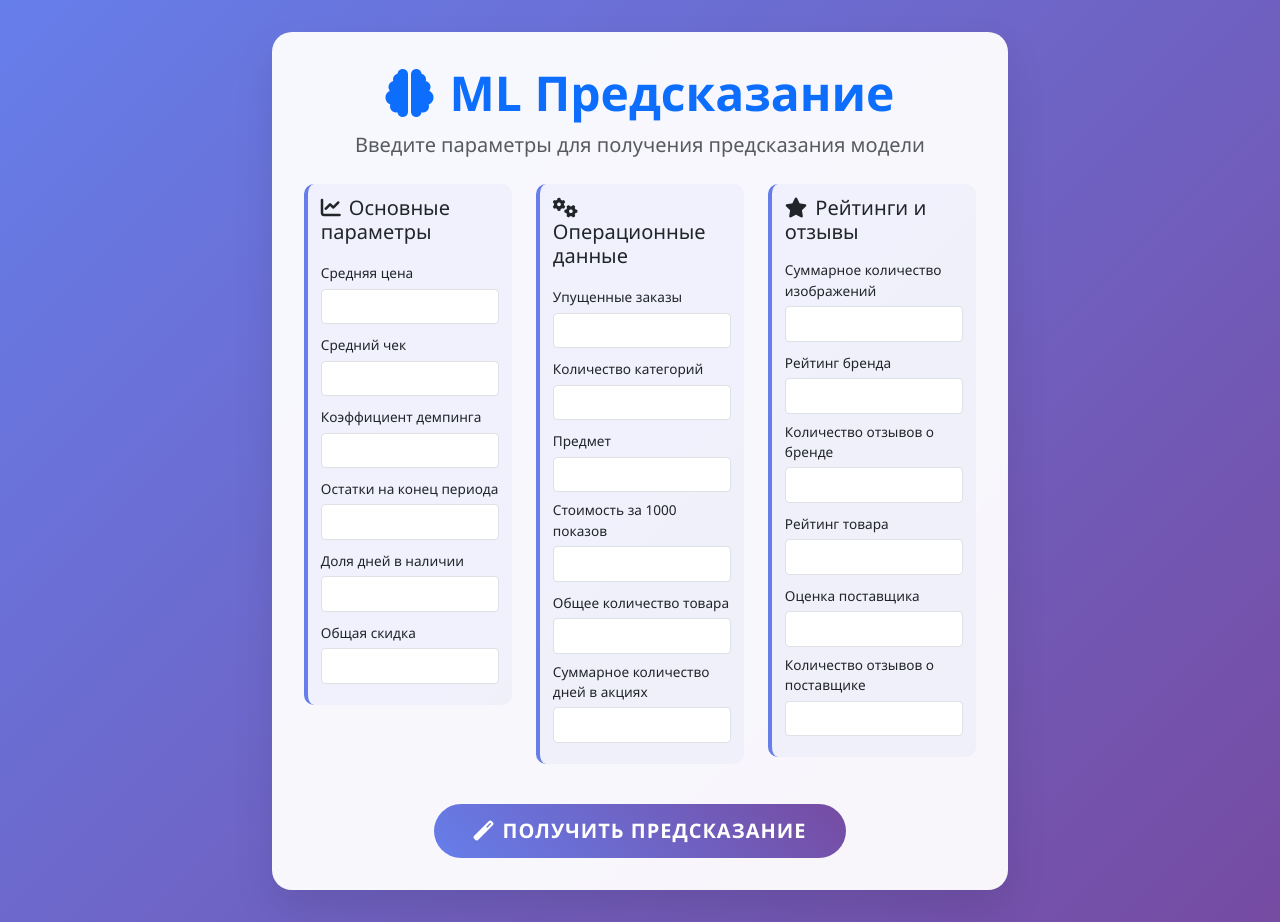
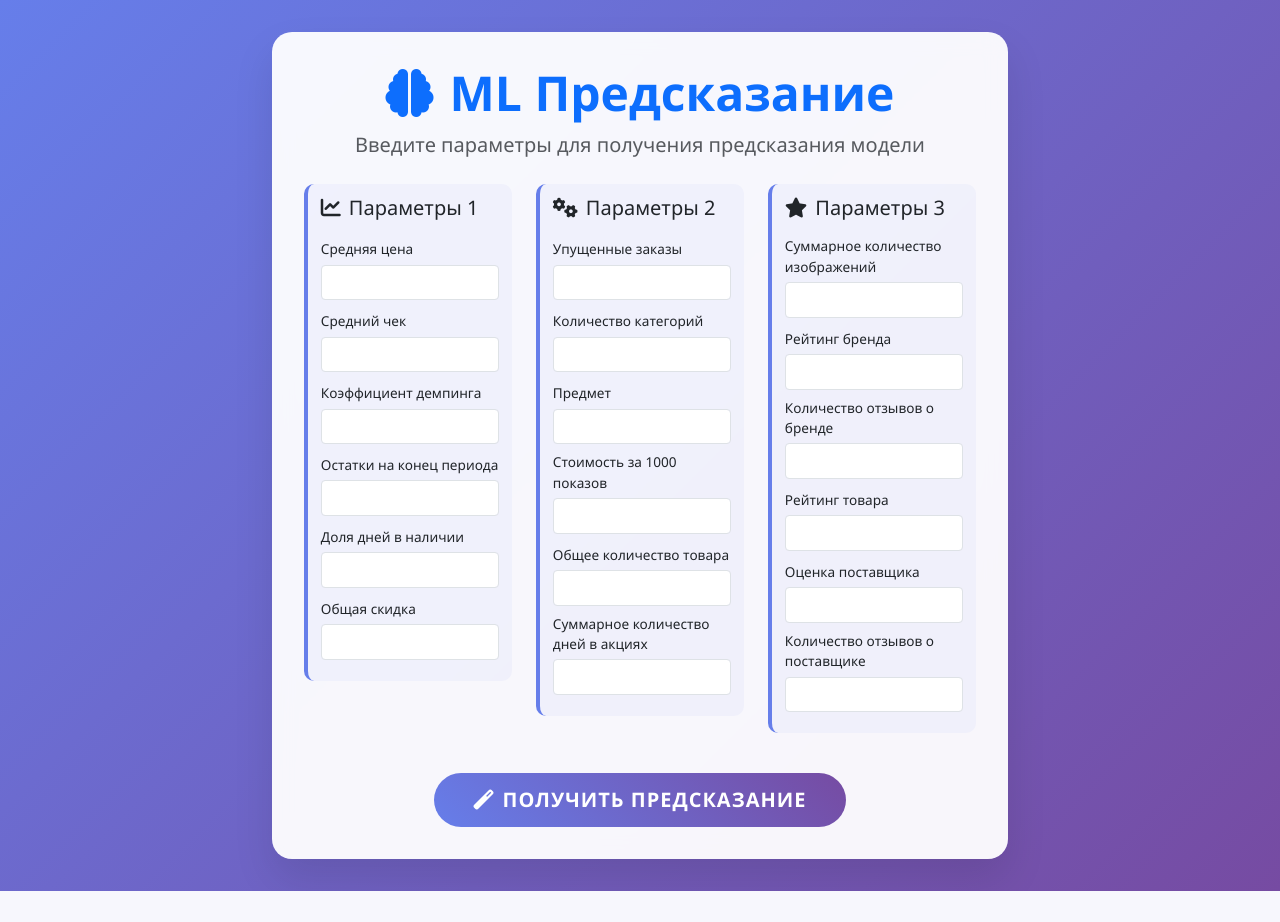
Before and after one commit to NeymanPros/Practivca, a Flask app: page / in a window 1280 px wide. After the commit the page ends 891 px from the top, so only its background shows below. Run offline with Flask 3, Linux system fonts and the light colour scheme.

Commit message:
Update index.html

```diff
--- a/app/templates/index.html
+++ b/app/templates/index.html
@@ -93,7 +93,7 @@
                             <!-- Первая колонка -->
                             <div class="col-lg-4 col-md-6 col-sm-12">
                                 <div class="parameter-group">
-                                    <h5 class="mb-3"><i class="fas fa-chart-line me-2"></i>Основные параметры</h5>
+                                    <h5 class="mb-3"><i class="fas fa-chart-line me-2"></i>Параметры 1</h5>
 
                                     <div class="mb-2">
                                         <label for="param1" class="form-label">Средняя цена</label>
@@ -130,7 +130,7 @@
                             <!-- Вторая колонка -->
                             <div class="col-lg-4 col-md-6 col-sm-12">
                                 <div class="parameter-group">
-                                    <h5 class="mb-3"><i class="fas fa-cogs me-2"></i>Операционные данные</h5>
+                                    <h5 class="mb-3"><i class="fas fa-cogs me-2"></i>Параметры 2</h5>
 
                                     <div class="mb-2">
                                         <label for="param7" class="form-label">Упущенные заказы</label>
@@ -167,7 +167,7 @@
                             <!-- Третья колонка -->
                             <div class="col-lg-4 col-md-12 col-sm-12">
                                 <div class="parameter-group">
-                                    <h5 class="mb-3"><i class="fas fa-star me-2"></i>Рейтинги и отзывы</h5>
+                                    <h5 class="mb-3"><i class="fas fa-star me-2"></i>Параметры 3</h5>
 
                                     <div class="mb-2">
                                         <label for="param13" class="form-label">Суммарное количество изображений</label>
@@ -249,12 +249,10 @@
             const resultCard = document.getElementById('resultCard');
             const errorCard = document.getElementById('errorCard');
 
-            // Показываем загрузку
             loadingSpan.style.display = 'inline';
             defaultSpan.style.display = 'none';
             submitBtn.disabled = true;
 
-            // Скрываем предыдущие результаты
             resultCard.style.display = 'none';
             errorCard.style.display = 'none';
 
@@ -268,10 +266,8 @@
                 const data = await response.json();
 
                 if (response.ok) {
-                    // Показываем результат
                     document.getElementById('predictionValue').textContent = data.prediction.toFixed(4);
 
-                    // Если есть вероятности (для классификации)
                     if (data.probabilities) {
                         const probText = data.probabilities.map((prob, idx) =>
                             `Класс ${idx}: ${(prob * 100).toFixed(1)}%`
@@ -285,19 +281,16 @@
                     resultCard.style.display = 'block';
                     resultCard.scrollIntoView({ behavior: 'smooth', block: 'center' });
                 } else {
-                    // Показываем ошибку
                     document.getElementById('errorMessage').textContent = data.error;
                     errorCard.style.display = 'block';
                     errorCard.scrollIntoView({ behavior: 'smooth', block: 'center' });
                 }
             } catch (error) {
-                // Показываем ошибку сети
                 document.getElementById('errorMessage').textContent =
                     'Ошибка сети: ' + error.message;
                 errorCard.style.display = 'block';
                 errorCard.scrollIntoView({ behavior: 'smooth', block: 'center' });
             } finally {
-                // Возвращаем кнопку в исходное состояние
                 loadingSpan.style.display = 'none';
                 defaultSpan.style.display = 'inline';
                 submitBtn.disabled = false;
```
